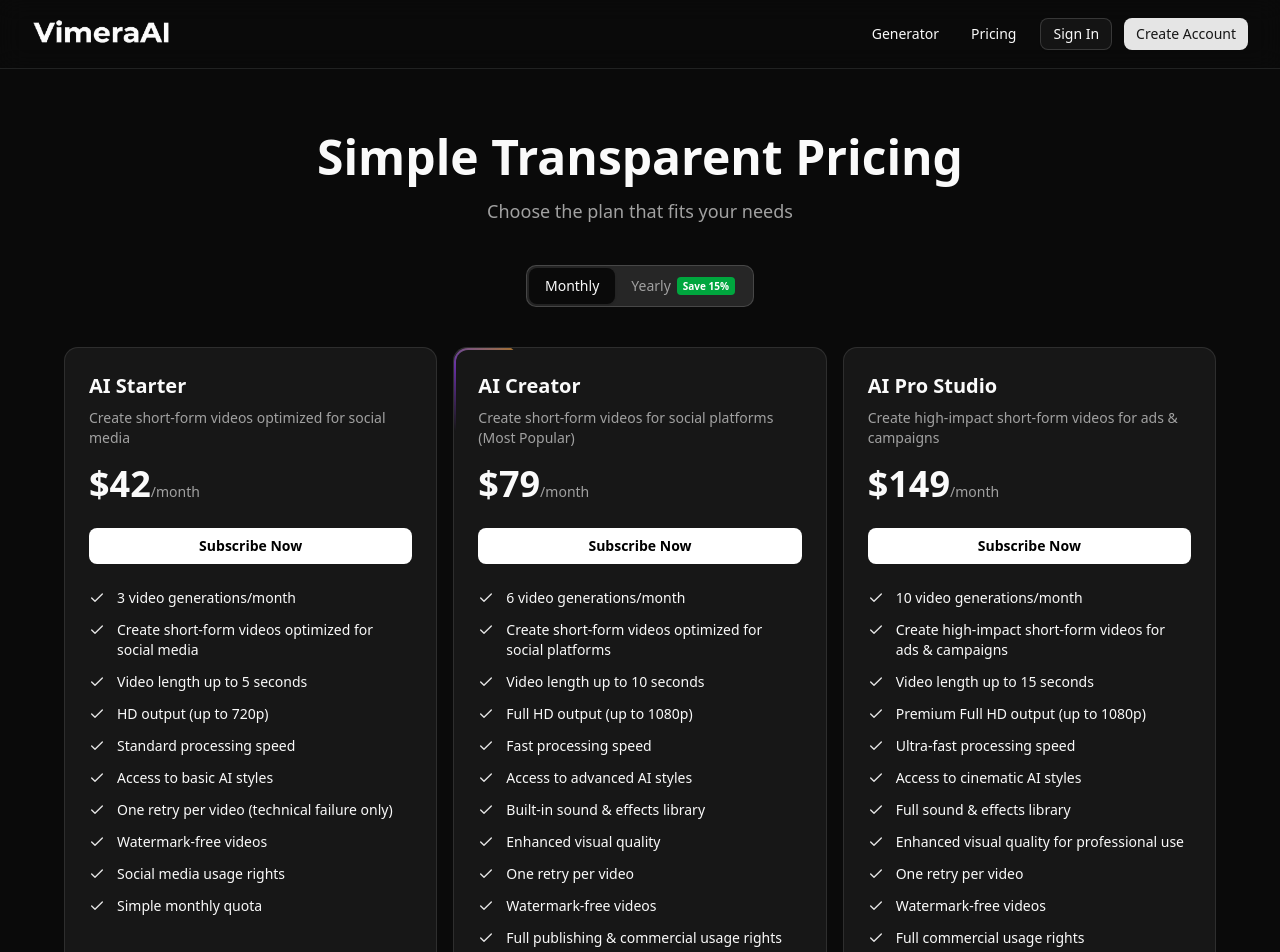
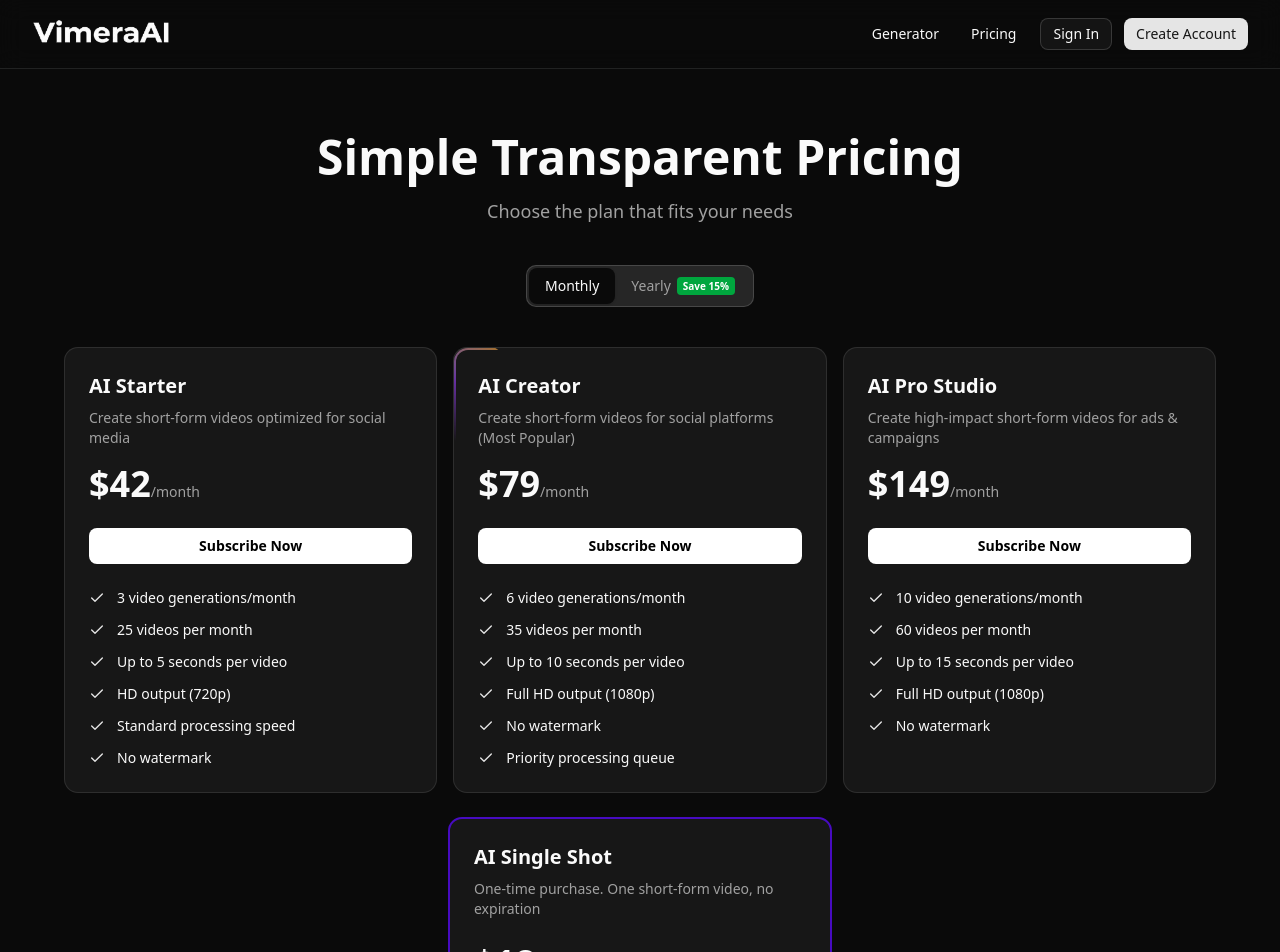
Before and after one commit to FarjadAkbar/vimerai, a Next.js app in the folder frontend/: page /pricing in a window 1280 px wide. Shown: the top 952 px of the page. Built offline with nearby package versions, Linux system fonts and the light colour scheme; no server answers.

Commit message:
update pricing list

```diff
--- a/frontend/src/app/pricing/page.tsx
+++ b/frontend/src/app/pricing/page.tsx
@@ -62,41 +62,24 @@ function buildPlansForRegion(region: PricingRegionKey): Plan[] {
 // Feature bullets must match final spec; first line (videos per month) is shown from API.
 const subscriptionFeatures: Record<PlanId, string[]> = {
   starter: [
-    "Create short-form videos optimized for social media",
-    "Video length up to 5 seconds",
-    "HD output (up to 720p)",
+    "25 videos per month",
+    "Up to 5 seconds per video",
+    "HD output (720p)",
     "Standard processing speed",
-    "Access to basic AI styles",
-    "One retry per video (technical failure only)",
-    "Watermark-free videos",
-    "Social media usage rights",
-    "Simple monthly quota",
+    "No watermark",
   ],
   creator: [
-    "Create short-form videos optimized for social platforms",
-    "Video length up to 10 seconds",
-    "Full HD output (up to 1080p)",
-    "Fast processing speed",
-    "Access to advanced AI styles",
-    "Built-in sound & effects library",
-    "Enhanced visual quality",
-    "One retry per video",
-    "Watermark-free videos",
-    "Full publishing & commercial usage rights",
-    "Priority customer support",
+    "35 videos per month",
+    "Up to 10 seconds per video",
+    "Full HD output (1080p)",
+    "No watermark",
+    "Priority processing queue",
   ],
   pro: [
-    "Create high-impact short-form videos for ads & campaigns",
-    "Video length up to 15 seconds",
-    "Premium Full HD output (up to 1080p)",
-    "Ultra-fast processing speed",
-    "Access to cinematic AI styles",
-    "Full sound & effects library",
-    "Enhanced visual quality for professional use",
-    "One retry per video",
-    "Watermark-free videos",
-    "Full commercial usage rights",
-    "VIP customer support",
+    "60 videos per month",
+    "Up to 15 seconds per video",
+    "Full HD output (1080p)",
+    "No watermark",
   ],
   singleShot: []
 };
@@ -223,14 +206,10 @@ export default function PricingPage() {
   const singleShot = SINGLE_SHOT;
 
   const getSingleShotFeatures = () => [
-    "1 credit = 1 video; buy multiple times, credits stack",
-    "Video length up to 10 seconds",
-    "HD output (up to 720p)",
-    "Standard processing speed",
-    "Access to basic AI styles",
-    "No free retry",
-    "Watermark-free video",
-    "Full usage rights"
+    "1 video generation",
+    "Up to 10 seconds",
+    "HD output (720p)",
+    "No watermark",
   ];
 
   const handleSubscribe = async (planId: string) => {
```
